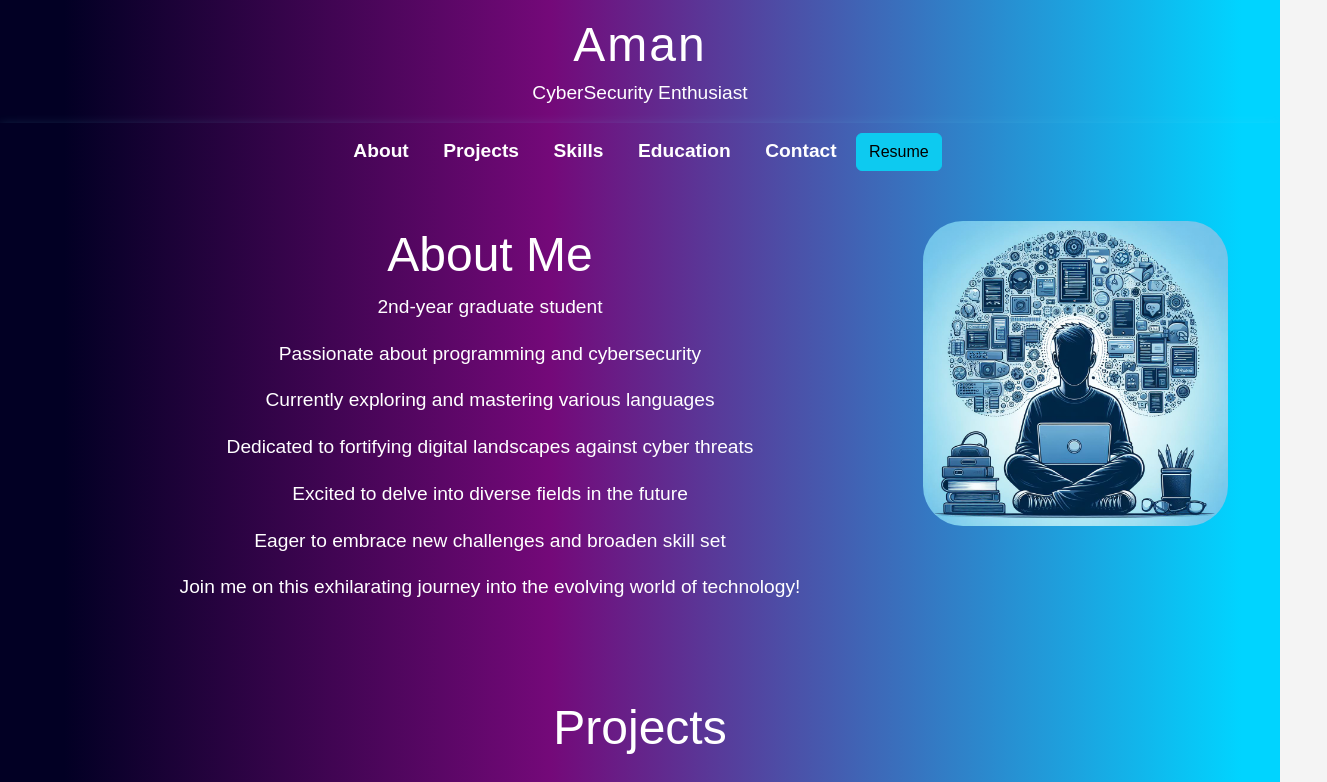
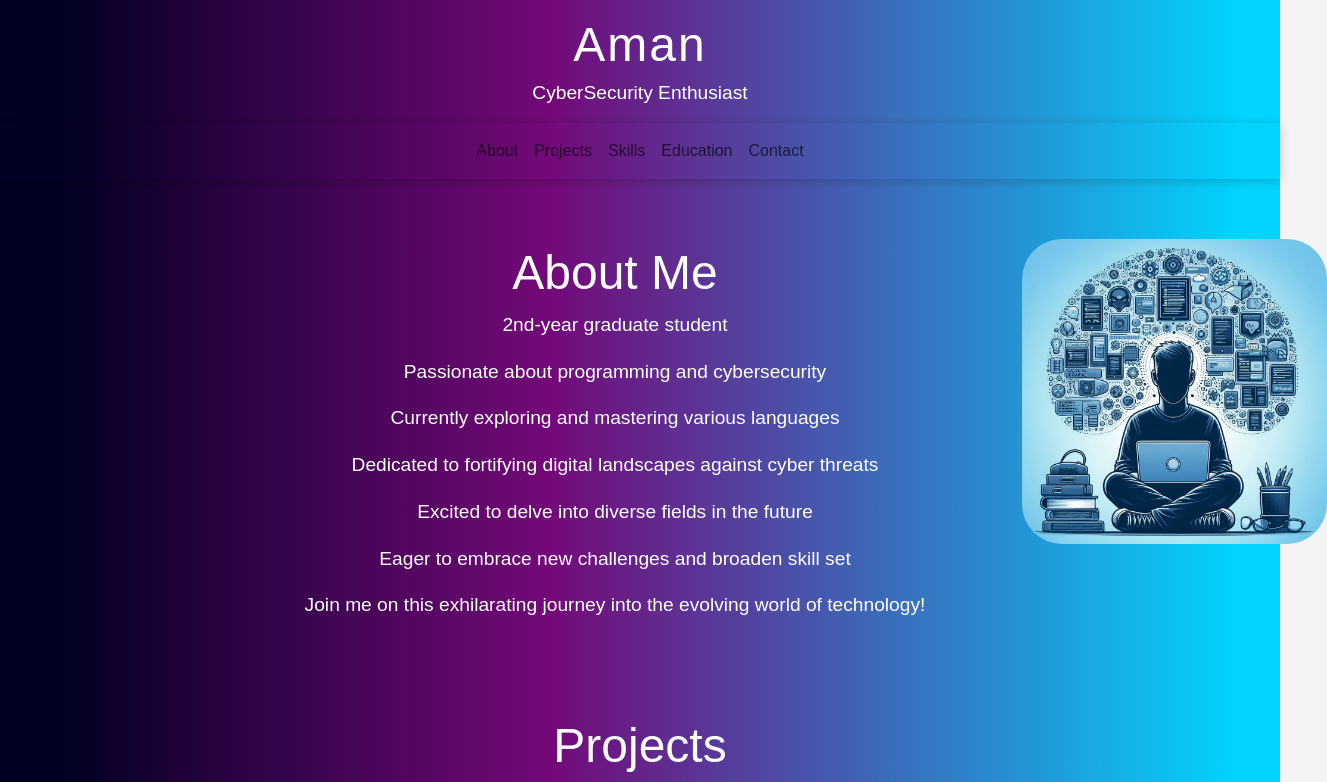
Before and after one commit to Stranger1298/My-Protfolio, a plain HTML site: page index.html in a window 1280 px wide. Shown: the top 782 px of the page, 1327 px wide, since content can reach past the window. Drawn offline with nearby package versions, Linux system fonts and the light colour scheme; a web font is replaced by a local one.

Commit message:
adding bootstrap navbar and minor fixes

```diff
--- a/index.html
+++ b/index.html
@@ -8,6 +8,10 @@
 <link href="https://fonts.googleapis.com/css2?family=Madimi+One&display=swap" rel="stylesheet">
 <link href="https://cdn.jsdelivr.net/npm/bootstrap@5.3.3/dist/css/bootstrap.min.css" rel="stylesheet" integrity="sha384-QWTKZyjpPEjISv5WaRU9OFeRpok6YctnYmDr5pNlyT2bRjXh0JMhjY6hW+ALEwIH" crossorigin="anonymous">
 <script src="https://kit.fontawesome.com/6b5f30af53.js" crossorigin="anonymous"></script>
+<script src="https://cdnjs.cloudflare.com/ajax/libs/bootstrap/5.1.3/js/bootstrap.bundle.min.js"></script>
+<script src="https://ajax.googleapis.com/ajax/libs/jquery/2.1.3/jquery.min.js"></script>
+<script src="https://maxcdn.bootstrapcdn.com/bootstrap/3.3.5/js/bootstrap.min.js"></script>
+
 
     <title>Stranzer - Portfolio</title>
     <link rel="icon" type="image/x-icon" href="/project img/icons8-guide-dog-70.png">
@@ -17,23 +21,27 @@
 
     <header>
         <div class="container">
-            <h1>Aman</h1>
+            <h1 class="text">Aman</h1>
             <p>CyberSecurity Enthusiast</p>
         </div>
     </header>
+    <nav class="navbar navbar-expand-lg bg-body-tertiary">
+        <div class="container-fluid">
+          <button class="navbar-toggler" type="button" data-bs-toggle="collapse" data-bs-target="#navbarNavAltMarkup" aria-controls="navbarNavAltMarkup" aria-expanded="false" aria-label="Toggle navigation">
+            <span class="navbar-toggler-icon"></span>
+          </button>
+          <div class="collapse navbar-collapse" id="navbarNavAltMarkup">
+            <div class="navbar-nav mx-auto">
+              <a class="nav-link" href="#about">About</a>
+              <a class="nav-link" href="#projects">Projects</a>
+              <a class="nav-link" href="#skills">Skills</a>
+              <a class="nav-link" href="#education">Education</a>
+              <a class="nav-link" href="#contact">Contact</a>
+            </div>
+          </div>
+        </div>
+      </nav>
 
-    <nav>
-        <div class="container">
-            <ul>
-                <li><a href="#about">About</a></li>
-                <li><a href="#projects">Projects</a></li>
-                <li><a href="#skills">Skills</a></li>
-                <li><a href="#education">Education</a></li>
-                <li><a href="#contact">Contact</a></li>
-                <button type="button" class="btn btn-info" id="resume">Resume</button>
-            </ul>
-        </div>
-    </nav>
 
     <section id="about">
         <div class="container">
@@ -118,7 +126,6 @@
 
         </div>
     </section>
-
     <footer>
         <div class="container">
             <p>&copy; 2024 Aman. All rights reserved.</p>
--- a/script.js
+++ b/script.js
@@ -1,13 +1,14 @@
-document.querySelectorAll('a[href^="#"]').forEach(anchor => {
-    anchor.addEventListener('click', function (e) {
-        e.preventDefault();
+document.querySelectorAll('a[href^="#"]').forEach((anchor) => {
+  anchor.addEventListener("click", function (e) {
+    e.preventDefault();
 
-        document.querySelector(this.getAttribute('href')).scrollIntoView({
-            behavior: 'smooth'
-        });
+    document.querySelector(this.getAttribute("href")).scrollIntoView({
+      behavior: "smooth",
     });
+  });
 });
 
-document.getElementById('resume').addEventListener('click', function() {
-    window.location.href = 'https://drive.google.com/file/d/1YcYZaL3ArwH8FYSUafOQm9hKjVlAr5kP/view?usp=drive_link';
+document.getElementById("resume").addEventListener("click", function () {
+  window.location.href =
+    "https://drive.google.com/file/d/1YcYZaL3ArwH8FYSUafOQm9hKjVlAr5kP/view?usp=drive_link";
 });
--- a/styles.css
+++ b/styles.css
@@ -37,41 +37,25 @@ header p {
     margin: 5px 0 0;
     font-size: 1.2em;
 }
-nav {
-    background: linear-gradient(90deg, rgba(2,0,36,1) 5%, rgba(116,9,121,1) 43%, rgba(0,212,255,1) 97%);
-    padding: 10px 0;
-    box-shadow: 0 2px 10px rgba(110, 219, 246, 0.2);
+.bg-body-tertiary{
+  background: linear-gradient(90deg, rgba(2,0,36,1) 5%, rgba(116,9,121,1) 43%, rgba(0,212,255,1) 97%);
 }
 
-nav ul {
-    list-style: none;
-    margin: 0;
-    padding: 0;
-    text-align: center;
+.nav-link:hover{
+  color: #f4f4f4;
 }
-
-nav li {
-    display: inline;
-    margin: 0 15px;
+.navbar-nav {
+  justify-content: center;
+  align-items: center;
 }
-
-nav a {
-    text-decoration: none;
-    color: #fff;
-    font-weight: bold;
-    font-size: 1.2em;
-    transition: color 0.3s ease;
-}
-
-nav a:hover {
-    color: #6e46b4;
+nav {
+    box-shadow: 0 2px 10px rgba(0, 0, 0, 0.2);
 }
 section#about {
     padding: 40px 0;
     text-align: center;
     background: linear-gradient(90deg, rgba(2,0,36,1) 5%, rgba(116,9,121,1) 43%, rgba(0,212,255,1) 97%);
 }
-
 section#about p {
     font-size: 1.2em;
     color: #ffffff;
@@ -131,12 +115,13 @@ margin-top: 20px;
     height: 305px;
     border-radius: 40px;
     display: block;
-     margin-left: auto;
+     margin-left: 970px;
+     margin-top: 20px;
 }
 .about-me{
     display: flex;
     flex-direction: column;
-    margin-left: -300px;
+    margin-left: -50px;
     margin-top: -300px;
 }
 .gmail{
@@ -145,7 +130,6 @@ margin-top: 20px;
 .contact> a{
   margin: 10px;
 }
-
 @media only screen and (max-width: 767px) {
     body {
       font-size: 16px;
```
